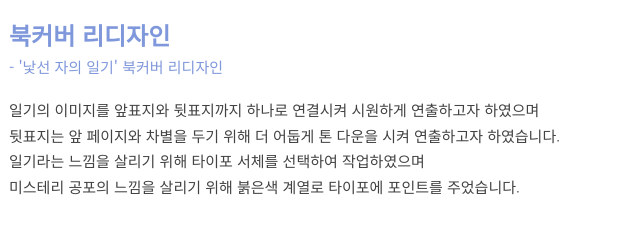
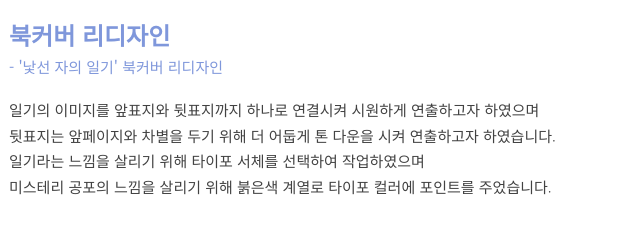
Before and after one commit to parkseonhui/portfolio, a plain HTML site: page sub_04.html in a window 1280 px wide. Shown: the part 3583-3832 px from the top of the page, 31-671 px from the left. Drawn offline with nearby package versions, Linux system fonts and the light colour scheme.

Commit message:
Update sub_04.html

```diff
--- a/sub_04.html
+++ b/sub_04.html
@@ -99,9 +99,9 @@
 			      <p class="title">북커버 리디자인</p>
 			      <p class="sub_title">- '낯선 자의 일기' 북커버 리디자인</p>
 			      <p class="body_text_04">일기의 이미지를 앞표지와 뒷표지까지 하나로 연결시켜 시원하게 연출하고자 하였으며<br>
-뒷표지는 앞 페이지와 차별을 두기 위해 더 어둡게 톤 다운을 시켜 연출하고자 하였습니다.<br>
+뒷표지는 앞페이지와 차별을 두기 위해 더 어둡게 톤 다운을 시켜 연출하고자 하였습니다.<br>
 일기라는 느낌을 살리기 위해 타이포 서체를 선택하여 작업하였으며 <br>
-미스테리 공포의 느낌을 살리기 위해 붉은색 계열로 타이포에 포인트를 주었습니다.</p>
+미스테리 공포의 느낌을 살리기 위해 붉은색 계열로 타이포 컬러에 포인트를 주었습니다.</p>
                 </div>
 				</div>
 			</div>
```
